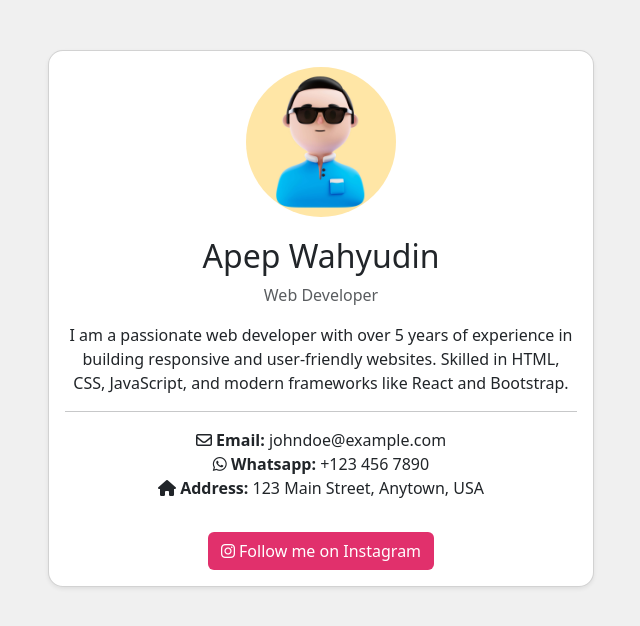
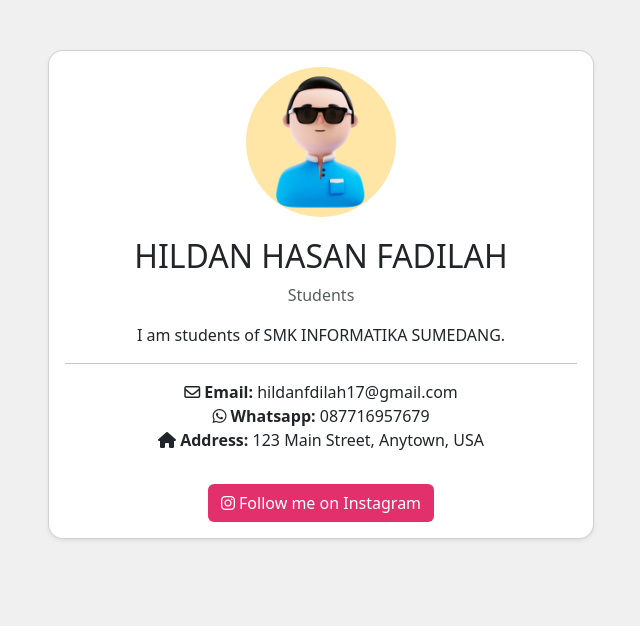
Before and after one commit to Danzss/tc_HILDAN-HASAN-FADILAH, a plain HTML site: page index.html in a window 1280 px wide. Shown: the whole page, without its empty margins (319-959 px from the left). Drawn offline with nearby package versions, Linux system fonts and the light colour scheme.

Commit message:
Update index.html

```diff
--- a/index.html
+++ b/index.html
@@ -15,17 +15,17 @@
                 <div class="card shadow-sm">
                     <div class="card-body text-center">
                         <img src="avatar.jpg" alt="Profile Image" class="profile-img">
-                        <h2>Apep Wahyudin</h2>
-                        <p class="text-muted">Web Developer</p>
-                        <p>I am a passionate web developer with over 5 years of experience in building responsive and user-friendly websites. Skilled in HTML, CSS, JavaScript, and modern frameworks like React and Bootstrap.
+                        <h2>HILDAN HASAN FADILAH</h2>
+                        <p class="text-muted">Students</p>
+                        <p>I am students of SMK INFORMATIKA SUMEDANG.
                         </p>
                         <hr>
                         <ul class="list-unstyled">
-                            <li><i class="fa-regular fa-envelope"></i> <strong>Email:</strong> johndoe@example.com</li>
-                            <li><i class="fa-brands fa-whatsapp"></i> <strong>Whatsapp:</strong> +123 456 7890</li>
+                            <li><i class="fa-regular fa-envelope"></i> <strong>Email:</strong> hildanfdilah17@gmail.com</li>
+                            <li><i class="fa-brands fa-whatsapp"></i> <strong>Whatsapp:</strong> 087716957679</li>
                             <li><i class="fa-solid fa-house"></i> <strong>Address:</strong> 123 Main Street, Anytown, USA</li>
                         </ul>
-                        <a href="https://www.instagram.com/sebuahsemangat" target="_blank" class="btn btn-instagram mt-3">
+                        <a href="https://www.instagram.com/taufikridho0" target="_blank" class="btn btn-instagram mt-3">
                             <i class="fab fa-instagram"></i> Follow me on Instagram
                         </a>
                     </div>
```
